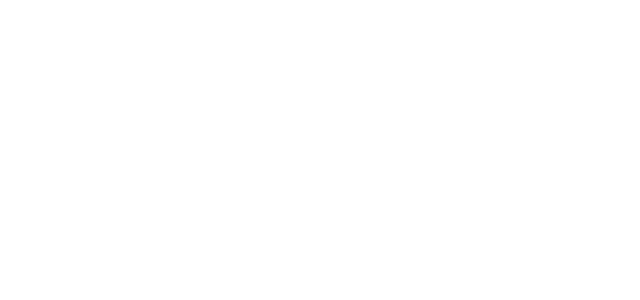
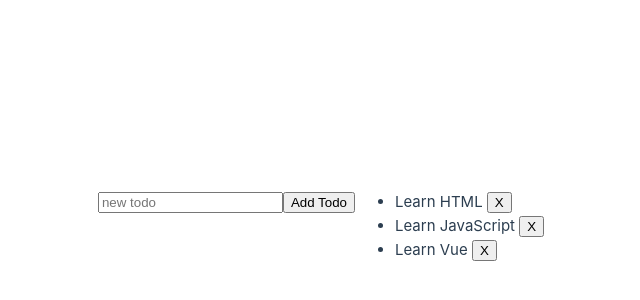
Before and after one commit to undefinedpatient/unify, a Vue app in the folder client/: page / in a window 1280 px wide. Shown: the part 174-474 px from the top of the page, without its empty margins (285-925 px from the left). Built offline with nearby package versions, Linux system fonts and the light colour scheme.

Commit message:
Tutorial

```diff
--- a/client/src/App.vue
+++ b/client/src/App.vue
@@ -1,9 +1,39 @@
 <script setup>
+import { ref } from 'vue'
+
+// give each todo a unique id
+let id = 0
+
+const newTodo = ref('')
+const todos = ref([
+  { id: id++, text: 'Learn HTML' },
+  { id: id++, text: 'Learn JavaScript' },
+  { id: id++, text: 'Learn Vue' }
+])
+
+function addTodo() {
+  todos.value.push({ id: id++, text: newTodo.value })
+  newTodo.value = ''
+}
+
+function removeTodo(todo) {
+  todos.value = todos.value.filter((t) => t !== todo)
+}
+
+function onInput(e){
+  newTodo.value = e.target.value;
+}
 </script>
 
 <template>
-
+  <form @submit.prevent="addTodo">
+    <input :value="newTodo" @input="onInput" required placeholder="new todo">
+    <button>Add Todo</button>
+  </form>
+  <ul>
+    <li v-for="todo in todos" :key="todo.id">
+      {{ todo.text }}
+      <button @click="removeTodo(todo)">X</button>
+    </li>
+  </ul>
 </template>
-
-<style scoped>
-</style>
```
